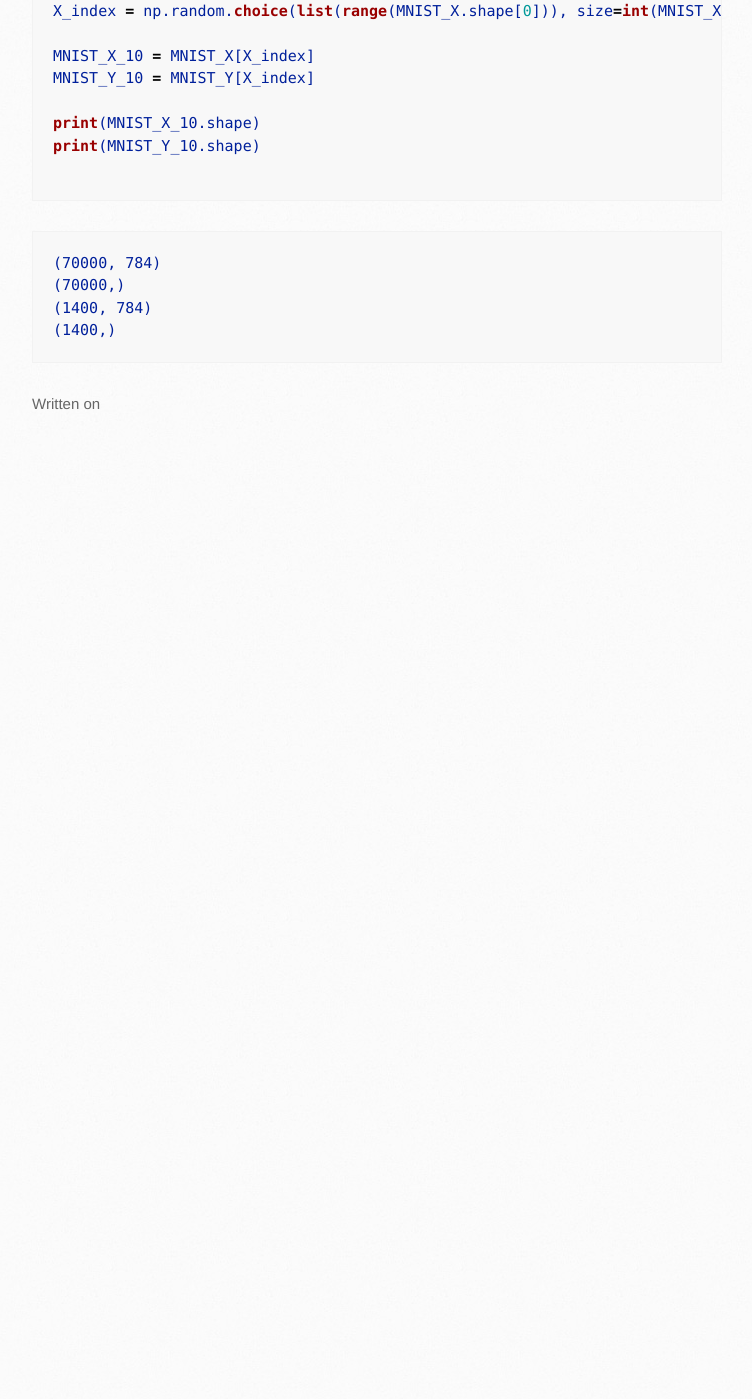
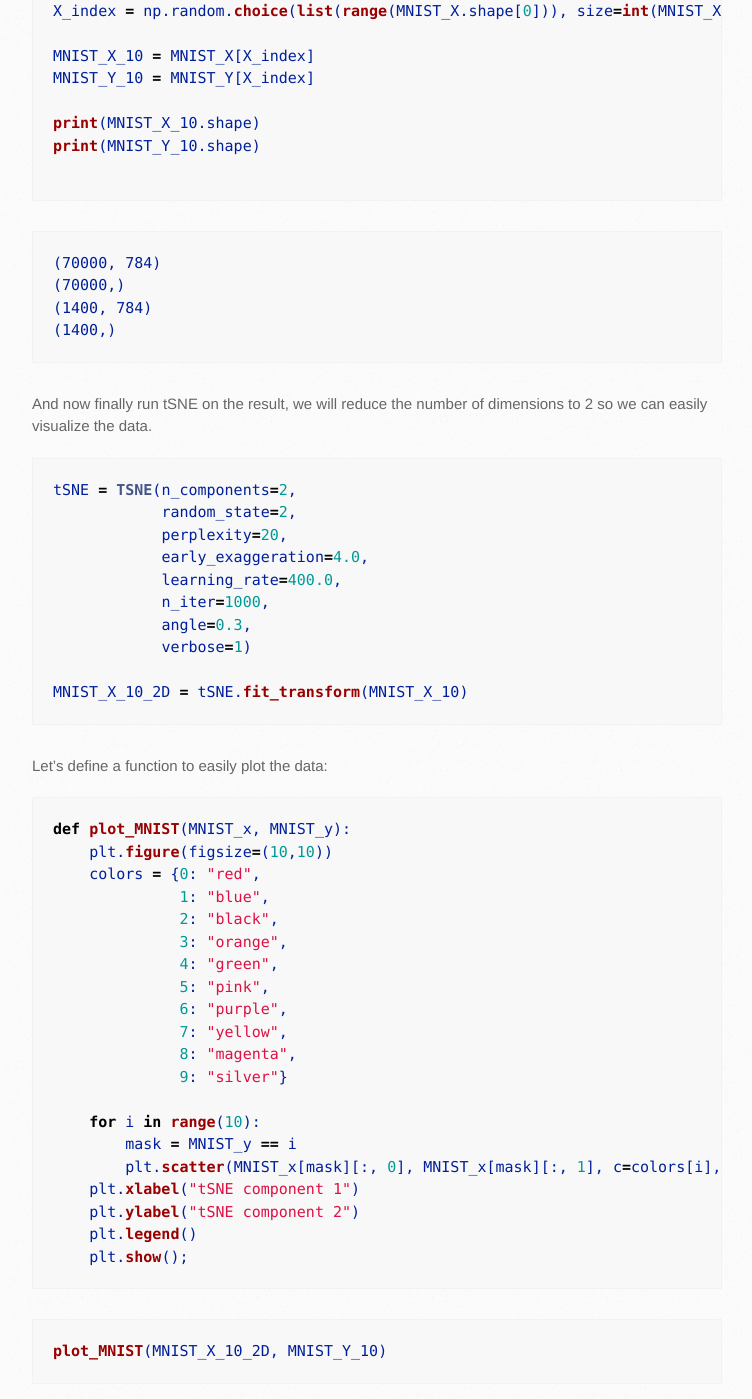
Before and after one commit to bshabashFD/bshabashFD.github.io_old2, a Jekyll site: the page built from stage4.md, in a window 1280 px wide and 1400 px high, scrolled down 2006 px. Shown: the whole window, without its empty margins (138-890 px from the left). Built offline with Jekyll 4.4.1, drawn with Linux system fonts in a browser that asks for light colours; formulas are drawn with MathJax 3; a script that is not in the unit is left out; before the commit the page ends 2444 px from its top, so only the background shows below that.

Commit message:
Update stage4.md

````diff
--- a/stage4.md
+++ b/stage4.md
@@ -83,3 +83,46 @@ print(MNIST_Y_10.shape)
 (1400, 784)
 (1400,)
 ```
+
+And now finally run tSNE on the result, we will reduce the number of dimensions to 2 so we can easily visualize the data.
+
+```python
+tSNE = TSNE(n_components=2,
+            random_state=2,
+            perplexity=20,
+            early_exaggeration=4.0,
+            learning_rate=400.0,
+            n_iter=1000,
+            angle=0.3,
+            verbose=1)
+
+MNIST_X_10_2D = tSNE.fit_transform(MNIST_X_10)
+```
+
+Let's define a function to easily plot the data:
+
+```python
+def plot_MNIST(MNIST_x, MNIST_y):
+    plt.figure(figsize=(10,10))
+    colors = {0: "red",
+              1: "blue",
+              2: "black",
+              3: "orange",
+              4: "green",
+              5: "pink",
+              6: "purple",
+              7: "yellow",
+              8: "magenta",
+              9: "silver"}
+
+    for i in range(10):
+        mask = MNIST_y == i
+        plt.scatter(MNIST_x[mask][:, 0], MNIST_x[mask][:, 1], c=colors[i], label=f'{i}')
+    plt.xlabel("tSNE component 1")
+    plt.ylabel("tSNE component 2")
+    plt.legend()
+    plt.show();
+```
+```python
+plot_MNIST(MNIST_X_10_2D, MNIST_Y_10)
+```
````
